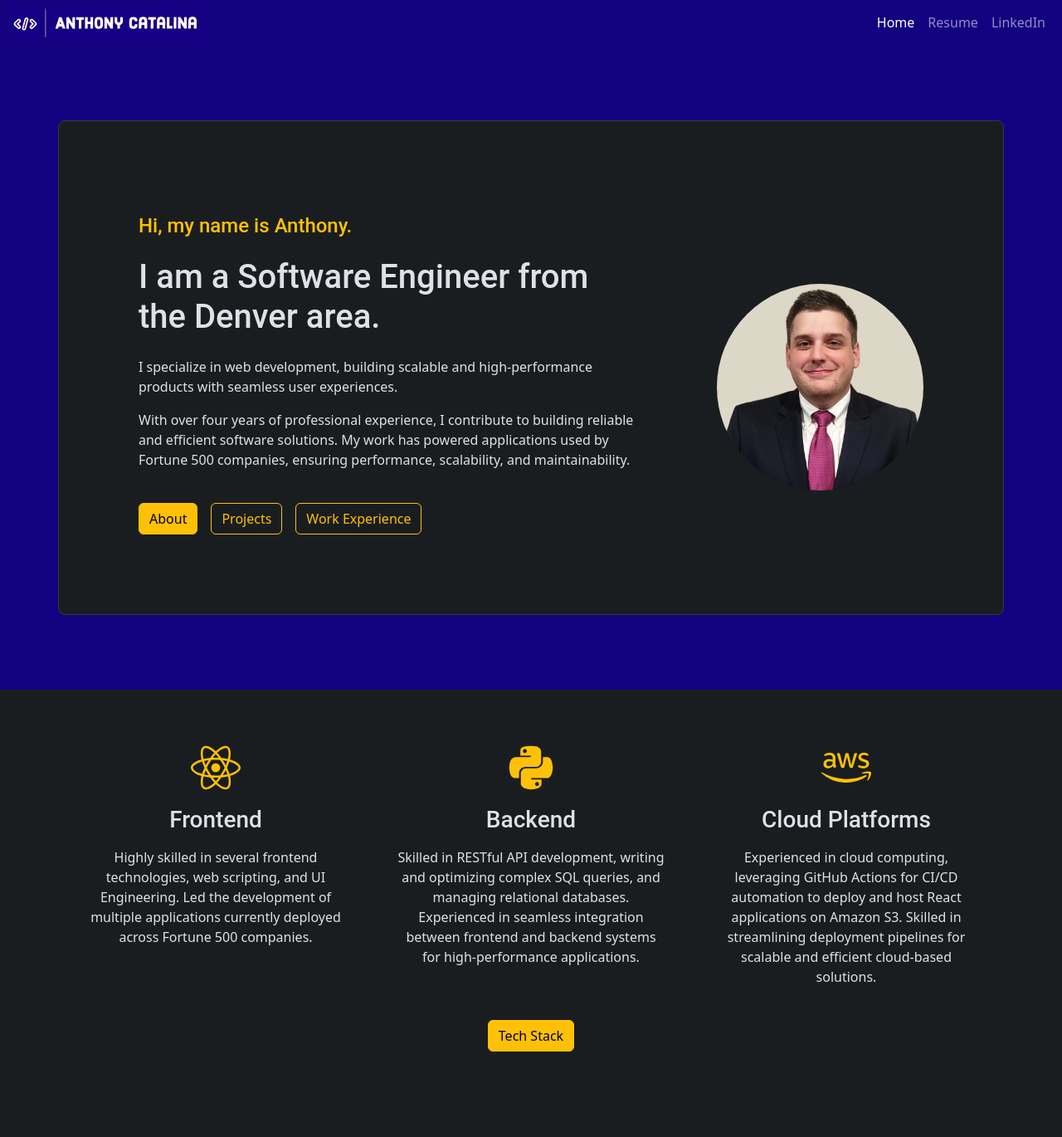
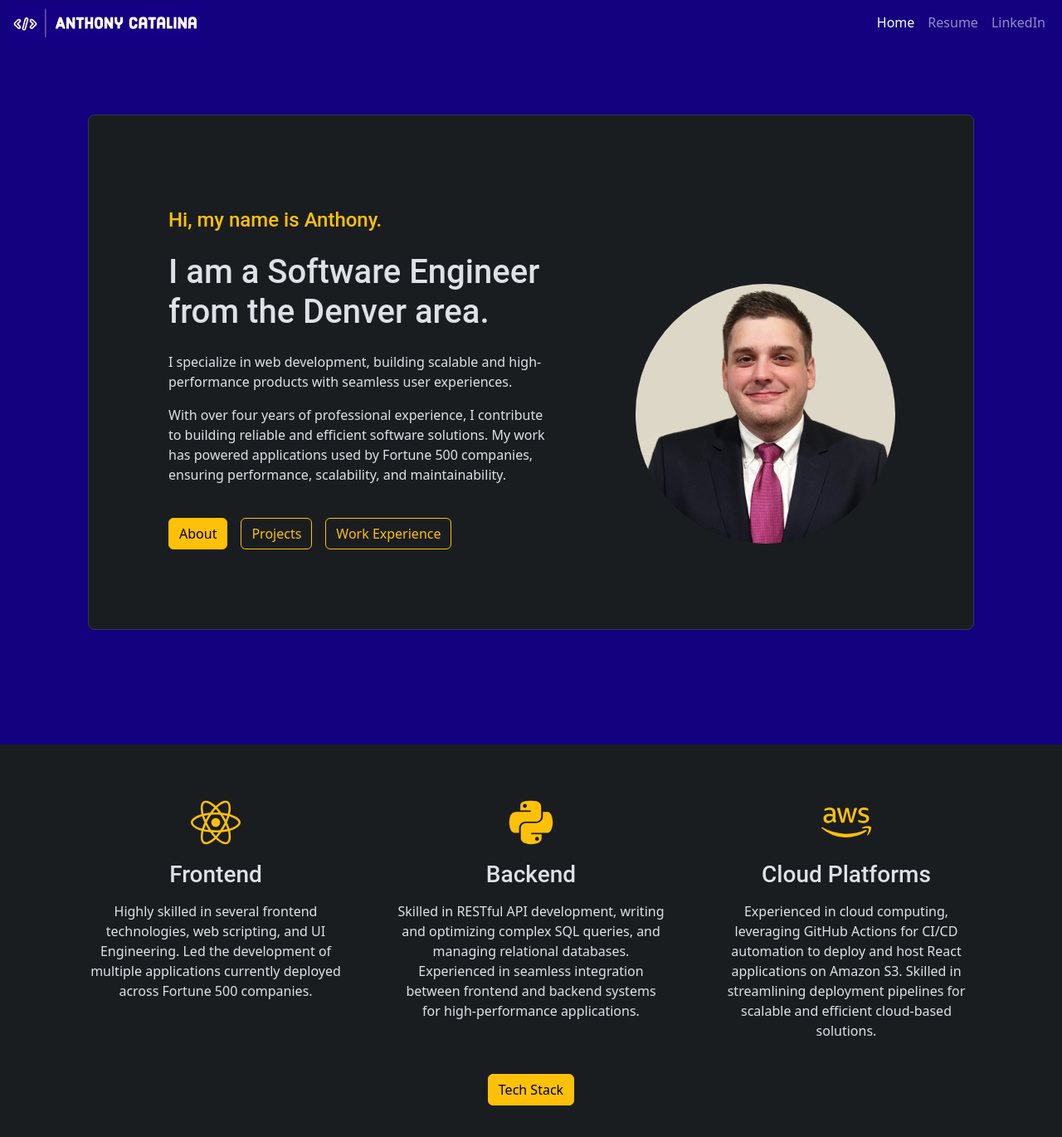
Before and after one commit to antcatalina/my-website, a React (Vite) app: page / in a window 1280 px wide. Shown: the top 1370 px of the page at 83% size. Before the commit the page ends 1315 px from the top, so only its background shows below. Built offline with nearby package versions, Linux system fonts and the light colour scheme.

Commit message:
More responsive bootstrap principles, updated resume

```diff
--- a/src/components/Home.tsx
+++ b/src/components/Home.tsx
@@ -44,7 +44,8 @@ const Home = () => {
               <h2 className="text-warning">
                 <FaFolderOpen className="me-2" /> Projects
               </h2>
-              <h5 className="pt-5">
+              <hr />
+              <h5 className="pt-2">
                 <b>
                   Battery Manager Operations Display / Software Development @
                   Philadelphia Scientific, LLC
@@ -57,7 +58,8 @@ const Home = () => {
                 real-time battery maintenance activities for distribution
                 centers in interactive graphs and tables.
               </p>
-              <h5 className="pt-5">
+              <hr />
+              <h5 className="pt-2">
                 <b>
                   Battery Manager Touch Computer Web App / Software Development
                   @ Philadelphia Scientific, LLC
@@ -70,7 +72,8 @@ const Home = () => {
                 statistics for industrial batteries. In use by several Fortune
                 500 companies.
               </p>
-              <h5 className="pt-5">
+              <hr />
+              <h5 className="pt-2">
                 <b>
                   Spectrum Analysis Tool / Software Development @ Regulus Group,
                   LLC w/ FAA
@@ -81,7 +84,8 @@ const Home = () => {
                 Responsible for developing the user interface for a software
                 tool developed for the Federal Aviation Administration (FAA).
               </p>
-              <h5 className="pt-5">
+              <hr />
+              <h5 className="pt-2">
                 <b>
                   Surveillance Spotlight Dashboard / Software Development @
                   Regulus Group, LLC w/ FAA
@@ -94,7 +98,8 @@ const Home = () => {
                 sources. Users can choose between daily and monthly data, and
                 the data is populated into an interactive dashboard.
               </p>
-              <h5 className="pt-5">
+              <hr />
+              <h5 className="pt-2">
                 <b>
                   Vulnerability Alert System Tool (VAST) / Software Engineering
                   @ Rowan University w/ Lockheed Martin
@@ -131,9 +136,10 @@ const Home = () => {
                   <div className="ms-2 mt-1">Work Experience</div>
                 </h2>
               </div>
-              <h4 className="pt-5">
+              <hr />
+              <h4 className="pt-2">
                 <a href="https://phlsci.com" target="_blank">
-                  <img src={psLogo} alt="Avatar" width="45px" />
+                  <img src={psLogo} alt="Avatar" width="40px" />
                 </a>
                 <b className="ms-3">
                   Software Engineer /
@@ -166,9 +172,9 @@ const Home = () => {
                   </li>
                 </ul>
               </p>
-              <h4 className="pt-5">
+              <h4 className="pt-3">
                 <a href="https://regulus-group.com" target="_blank">
-                  <img src={regulus} alt="Avatar" width="45px" />
+                  <img src={regulus} alt="Avatar" width="38px" />
                 </a>
                 <b className="ms-3">
                   Software Engineer /
@@ -197,12 +203,12 @@ const Home = () => {
                   </li>
                 </ul>
               </p>
-              <h4 className="pt-5">
+              <h4 className="pt-3">
                 <a
                   href="https://www.lockheedmartin.com/en-us/index.html"
                   target="_blank"
                 >
-                  <img src={lockheed} alt="Avatar" width="45px" />
+                  <img src={lockheed} alt="Avatar" width="38px" />
                 </a>
                 <b className="ms-3">
                   Student Software Developer /
@@ -241,8 +247,19 @@ const Home = () => {
           </>
         ) : (
           <>
-            <div className="p-5 container d-flex justify-content-center bg-dark-subtle text-dark-emphasis border border-dark-subtle rounded-3">
-              <div className="p-5">
+            <div className="container p-5">
+              <div className="row align-items-center bg-dark-subtle text-dark-emphasis border border-dark-subtle rounded-3 p-5">
+                {/* Image on top on small screens, right on large screens */}
+                <div className="col-lg-5 col-md-12 text-center order-md-1 order-lg-2">
+                  <img
+                    src={avatar}
+                    className="avatar img-fluid p-3"
+                    alt="Avatar"
+                  />
+                </div>
+
+                {/* Text content on the bottom on small screens, left on large screens */}
+                <div className="col-lg-7 col-md-12 p-5 order-md-2 order-lg-1">
                   <h4 className="pt-3 text-warning">Hi, my name is Anthony.</h4>
                   <h1 className="pt-3">
                     I am a Software Engineer from the Denver area.
@@ -252,10 +269,11 @@ const Home = () => {
                     high-performance products with seamless user experiences.
                   </p>
                   <p>
-                  With over four years of professional experience, I contribute
-                  to building reliable and efficient software solutions. My work
-                  has powered applications used by Fortune 500 companies,
-                  ensuring performance, scalability, and maintainability.
+                    With over four years of professional experience, I
+                    contribute to building reliable and efficient software
+                    solutions. My work has powered applications used by Fortune
+                    500 companies, ensuring performance, scalability, and
+                    maintainability.
                   </p>
                   <HomeNav
                     showProjects={showProjects}
@@ -266,12 +284,6 @@ const Home = () => {
                     setShowEdu={setShowEdu}
                   />
                 </div>
-              <div>
-                <img
-                  src={avatar}
-                  className="p-5 avatar mx-auto d-block"
-                  alt="Avatar"
-                />
               </div>
             </div>
           </>
@@ -282,7 +294,7 @@ const Home = () => {
         <div className="bottom-container text-center bg-dark-subtle text-dark-emphasis mt-3 pt-5 pb-4">
           <Container>
             <Row>
-              <Col>
+              <Col xs={12} md={4} className="text-center">
                 <FaReact size={60} style={{ color: "#ffc107" }} />
                 <h3 className="pt-3 pb-2">Frontend</h3>
                 {!showStack ? (
@@ -298,7 +310,7 @@ const Home = () => {
                   </div>
                 )}
               </Col>
-              <Col>
+              <Col xs={12} md={4} className="text-center mt-lg-0 mt-md-0 mt-4">
                 <FaPython size={60} style={{ color: "#ffc107" }} />
                 <h3 className="pt-3 pb-2">Backend</h3>
                 {!showStack ? (
@@ -314,7 +326,7 @@ const Home = () => {
                   </div>
                 )}
               </Col>
-              <Col>
+              <Col xs={12} md={4} className="text-center mt-lg-0 mt-md-0 mt-4">
                 <FaAws size={60} style={{ color: "#ffc107" }} />
                 <h3 className="pt-3 pb-2">Cloud Platforms</h3>
                 {!showStack ? (
@@ -372,8 +384,8 @@ const HomeNav = ({
   showWork,
   setShowWork,
   showEdu,
-  // setShowEdu,
-}: HomeNavProps) => {
+}: // setShowEdu,
+HomeNavProps) => {
   return (
     <>
       <button
--- a/src/components/Navigation.tsx
+++ b/src/components/Navigation.tsx
@@ -4,7 +4,7 @@ import resume from "../files/Catalina_Resume.pdf";
 
 export const Navigation = (): any => {
   return (
-    <nav className="navbar navigation navbar-expand-lg bg-body-tertiary navbar-dark">
+    <nav className="navbar navigation navbar-expand-lg bg-body-tertiary navbar-dark fixed-top">
       <div className="navigation container-fluid">
         <a className="navbar-brand" href="#">
           <img
```
Also changed, not shown: 2 other files (tests, documents, lock files or other folders). Lines whose indentation alone changed are shown as unchanged.
